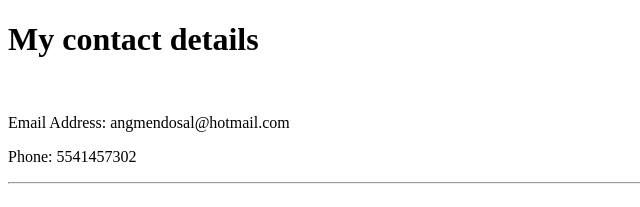
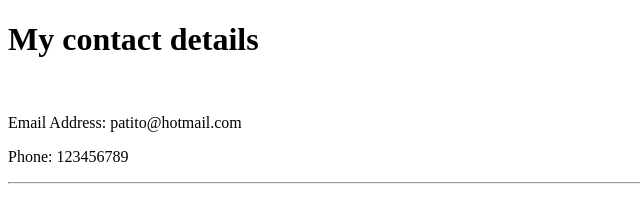
Before and after one commit to angmendosal/cv, a plain HTML site: page contact-me.html in a window 1280 px wide. Shown: the top 207 px of the page, 0-640 px from the left. Drawn offline with Linux system fonts and the light colour scheme.

Commit message:
Update contact-me.html

```diff
--- a/contact-me.html
+++ b/contact-me.html
@@ -7,13 +7,13 @@
   <body>
     <h1>My contact details</h1>
     <br>
-    <p>Email Address: angmendosal@hotmail.com</p>
-    <p>Phone: 5541457302</p>
+    <p>Email Address: patito@hotmail.com</p>
+    <p>Phone: 123456789</p>
 
     <hr>
     <br>
 
-    <form class="" action="mailto:angmendosal@hotmail.com" method="post" enctype="text/plain">
+    <form class="" action="mailto:patito@hotmail.com" method="post" enctype="text/plain">
             <label for="">Your Name</label>
             <input type="text" name="yourName">
             <br>
```
